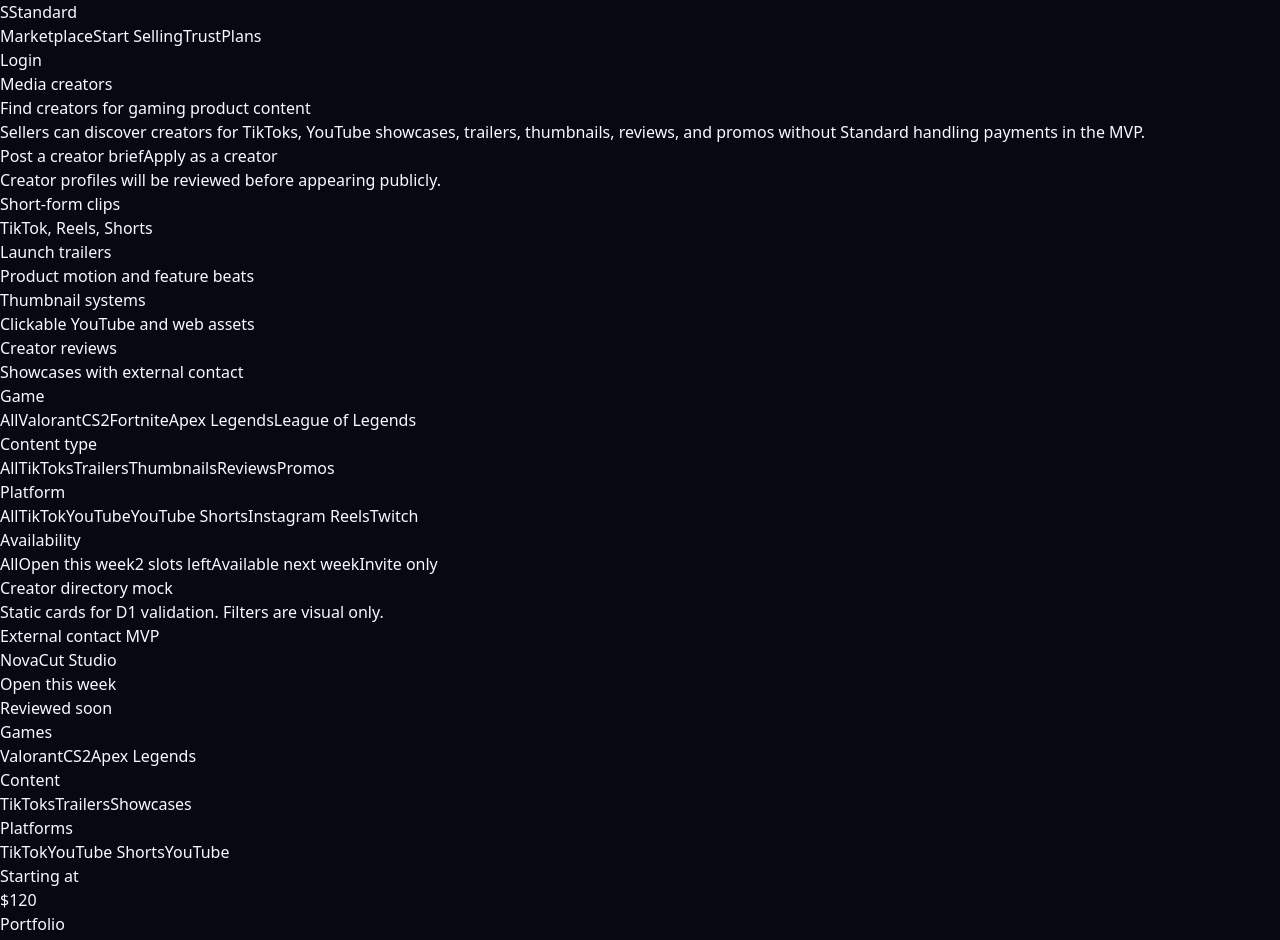
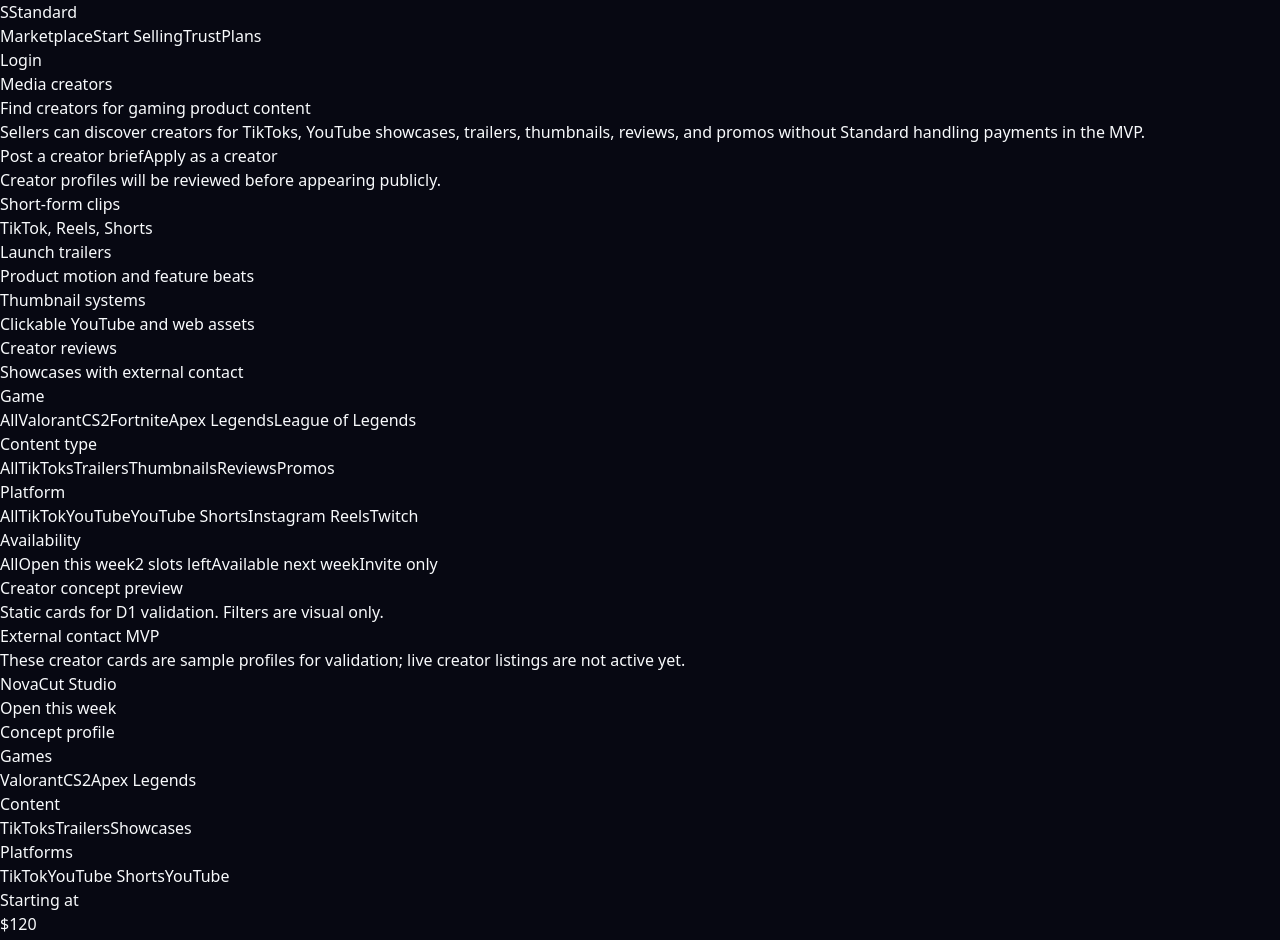
Before and after one commit to sarrovski/Standard-, a Next.js app: page /creators in a window 1280 px wide. Shown: the top 940 px of the page. Built offline with nearby package versions, Linux system fonts and the light colour scheme.

Commit message:
Clarify creators concept preview

```diff
--- a/src/app/creators/page.tsx
+++ b/src/app/creators/page.tsx
@@ -7,7 +7,6 @@
   platforms: string[];
   startingRate: string;
   availability: string;
-  portfolioUrl: string;
   accent: string;
 };
 
@@ -19,7 +18,6 @@
     platforms: ["TikTok", "YouTube Shorts", "YouTube"],
     startingRate: "$120",
     availability: "Open this week",
-    portfolioUrl: "https://example.com/novacut",
     accent: "from-cyan-400/60 via-purple-500/30 to-slate-950",
   },
   {
@@ -29,7 +27,6 @@
     platforms: ["TikTok", "Instagram Reels", "X"],
     startingRate: "$75",
     availability: "2 slots left",
-    portfolioUrl: "https://example.com/clipforge",
     accent: "from-emerald-400/50 via-cyan-500/30 to-slate-950",
   },
   {
@@ -39,7 +36,6 @@
     platforms: ["YouTube", "Discord", "Web"],
     startingRate: "$45",
     availability: "Available next week",
-    portfolioUrl: "https://example.com/vanta",
     accent: "from-amber-300/50 via-fuchsia-500/30 to-slate-950",
   },
   {
@@ -49,7 +45,6 @@
     platforms: ["YouTube", "TikTok", "Twitch"],
     startingRate: "$180",
     availability: "Invite only",
-    portfolioUrl: "https://example.com/pulse",
     accent: "from-indigo-400/60 via-cyan-400/25 to-slate-950",
   },
 ];
@@ -124,12 +119,17 @@
 
         <div className="mt-10 flex flex-wrap items-end justify-between gap-4">
           <div>
-            <h2 className="text-2xl font-black">Creator directory mock</h2>
+            <h2 className="text-2xl font-black">Creator concept preview</h2>
             <p className="mt-2 text-sm text-slate-500">
               Static cards for D1 validation. Filters are visual only.
             </p>
           </div>
           <Badge tone="amber">External contact MVP</Badge>
+        </div>
+
+        <div className="mt-4 rounded-2xl border border-amber-400/20 bg-amber-500/10 p-4 text-sm leading-6 text-amber-100">
+          These creator cards are sample profiles for validation; live creator
+          listings are not active yet.
         </div>
 
         <div className="mt-6 grid gap-5 md:grid-cols-2 xl:grid-cols-4">
@@ -181,7 +181,7 @@
             <h3 className="text-xl font-black">{creator.name}</h3>
             <p className="mt-1 text-sm text-slate-500">{creator.availability}</p>
           </div>
-          <Badge tone="cyan">Reviewed soon</Badge>
+          <Badge tone="cyan">Concept profile</Badge>
         </div>
 
         <CreatorMeta label="Games" values={creator.games} />
@@ -193,14 +193,13 @@
             <div className="text-xs text-slate-500">Starting at</div>
             <div className="text-lg font-black">{creator.startingRate}</div>
           </div>
-          <a
-            href={creator.portfolioUrl}
-            target="_blank"
-            rel="noreferrer"
-            className="rounded-xl border border-white/10 bg-white/[0.04] px-4 py-2.5 text-sm font-semibold text-white transition hover:border-purple-400/40"
+          <button
+            type="button"
+            disabled
+            className="cursor-not-allowed rounded-xl border border-white/10 bg-white/[0.04] px-4 py-2.5 text-sm font-semibold text-slate-500"
           >
-            Portfolio
-          </a>
+            Portfolio preview
+          </button>
         </div>
       </div>
     </Card>
```
